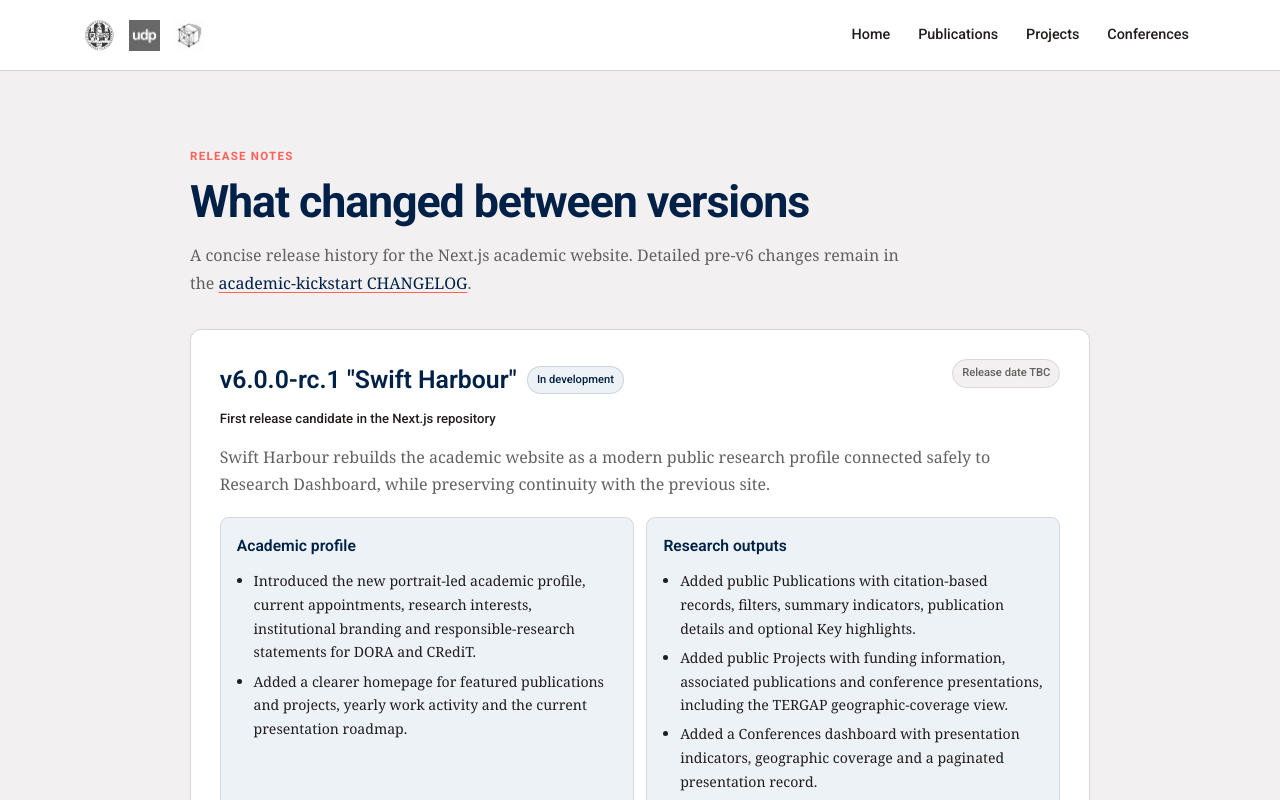
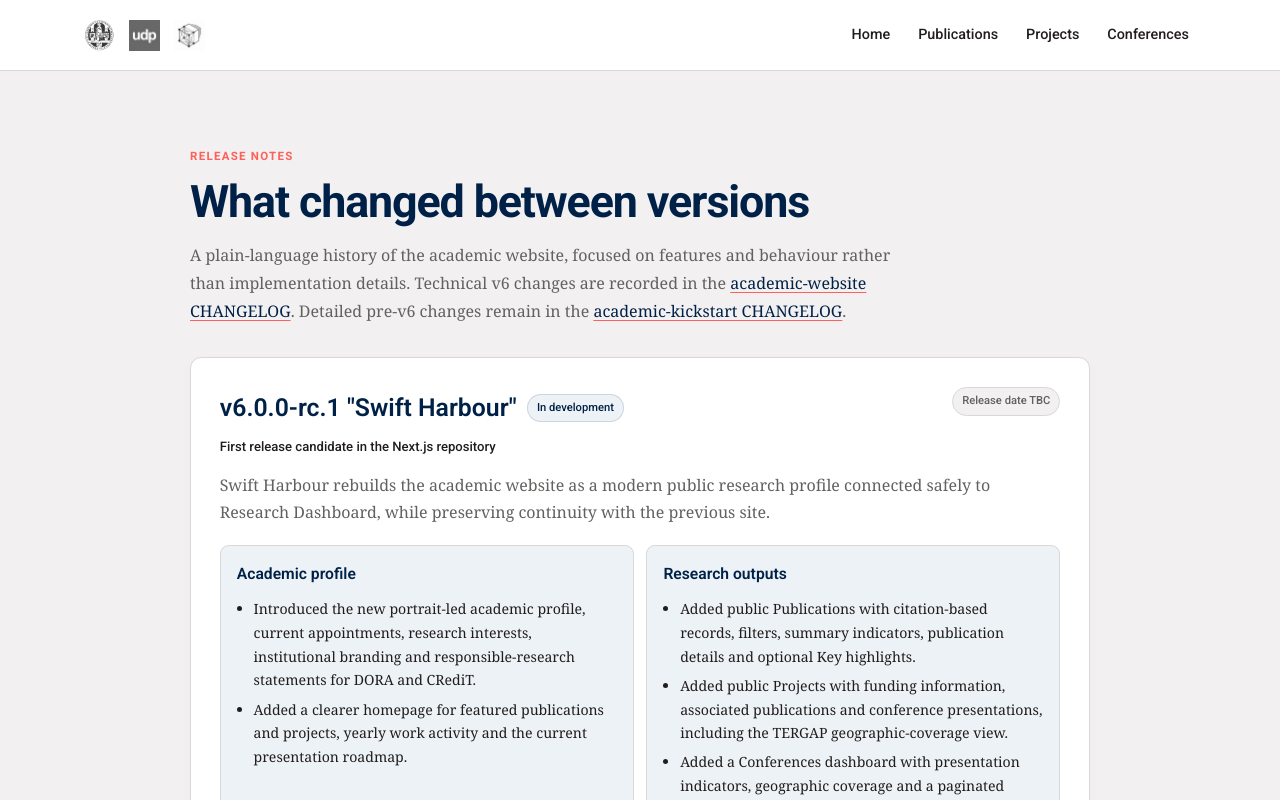
Before and after one commit to bgonzalezbustamante/academic-website, a Next.js app: page /release-notes in a window 1280 px wide. Shown: the top 800 px of the page. Built offline with nearby package versions, Linux system fonts and the light colour scheme; no server answers; some icons are missing.

Commit message:
docs: link release notes to detailed changelogs

```diff
--- a/app/release-notes/page.tsx
+++ b/app/release-notes/page.tsx
@@ -6,7 +6,7 @@ import { releases } from '@/lib/releases'
 export const metadata: Metadata = {
   title: 'Release notes',
   description:
-    'Release history for the Next.js academic website and a concise link back to the pre-v6 academic-kickstart implementation.',
+    'Plain-language release history for the academic website, with technical implementation details kept in the repository changelogs.',
 }
 
 export default function ReleaseNotesPage() {
@@ -16,8 +16,17 @@ export default function ReleaseNotesPage() {
         <p className="eyebrow">Release notes</p>
         <h1>What changed between versions</h1>
         <p className="page-lead">
-          A concise release history for the Next.js academic website. Detailed
-          pre-v6 changes remain in the{' '}
+          A plain-language history of the academic website, focused on features
+          and behaviour rather than implementation details. Technical v6 changes
+          are recorded in the{' '}
+          <a
+            href="https://github.com/bgonzalezbustamante/academic-website/blob/main/CHANGELOG.md"
+            target="_blank"
+            rel="noreferrer"
+          >
+            academic-website CHANGELOG
+          </a>
+          . Detailed pre-v6 changes remain in the{' '}
           <a
             href="https://github.com/bgonzalezbustamante/academic-kickstart/blob/master/CHANGELOG.md"
             target="_blank"
```
